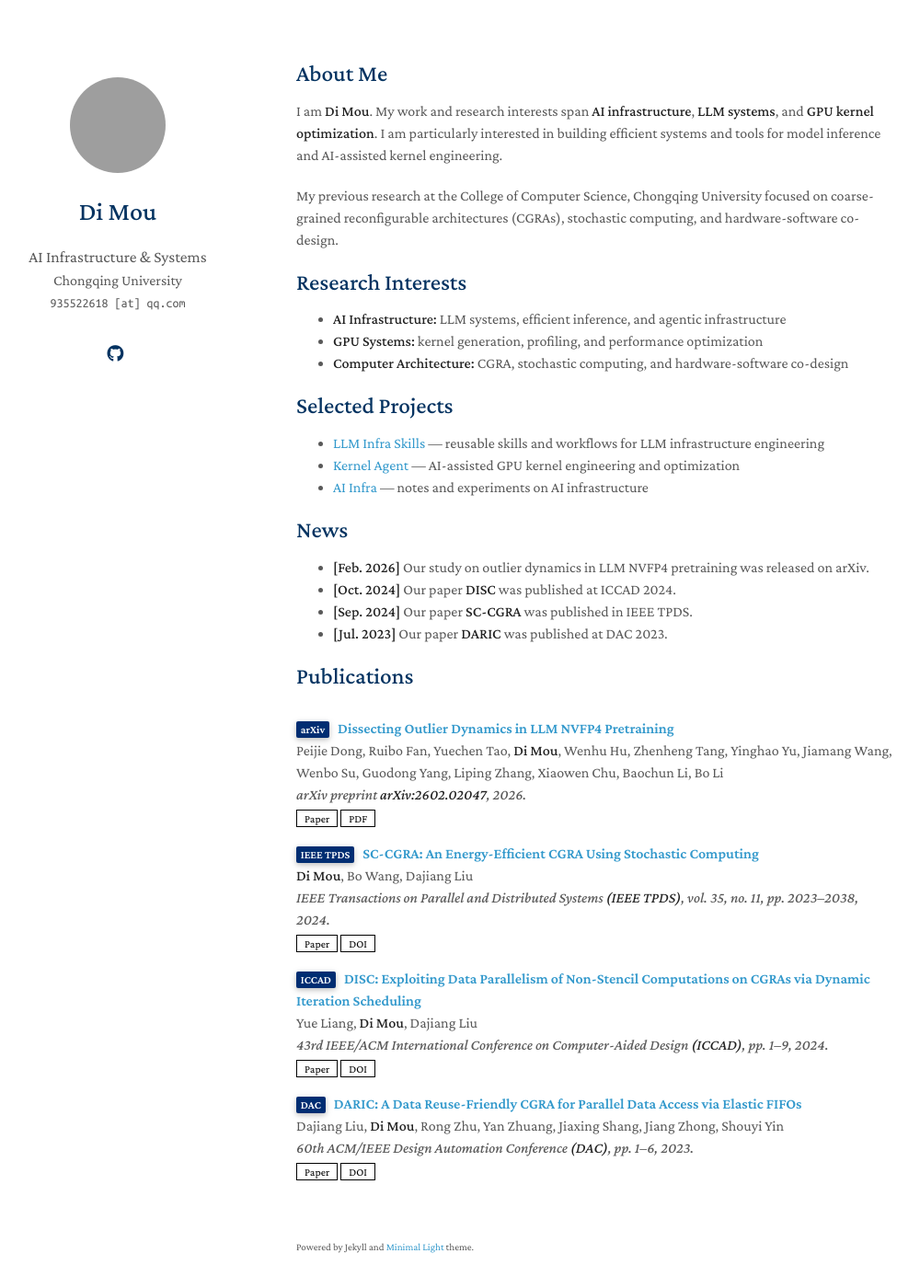
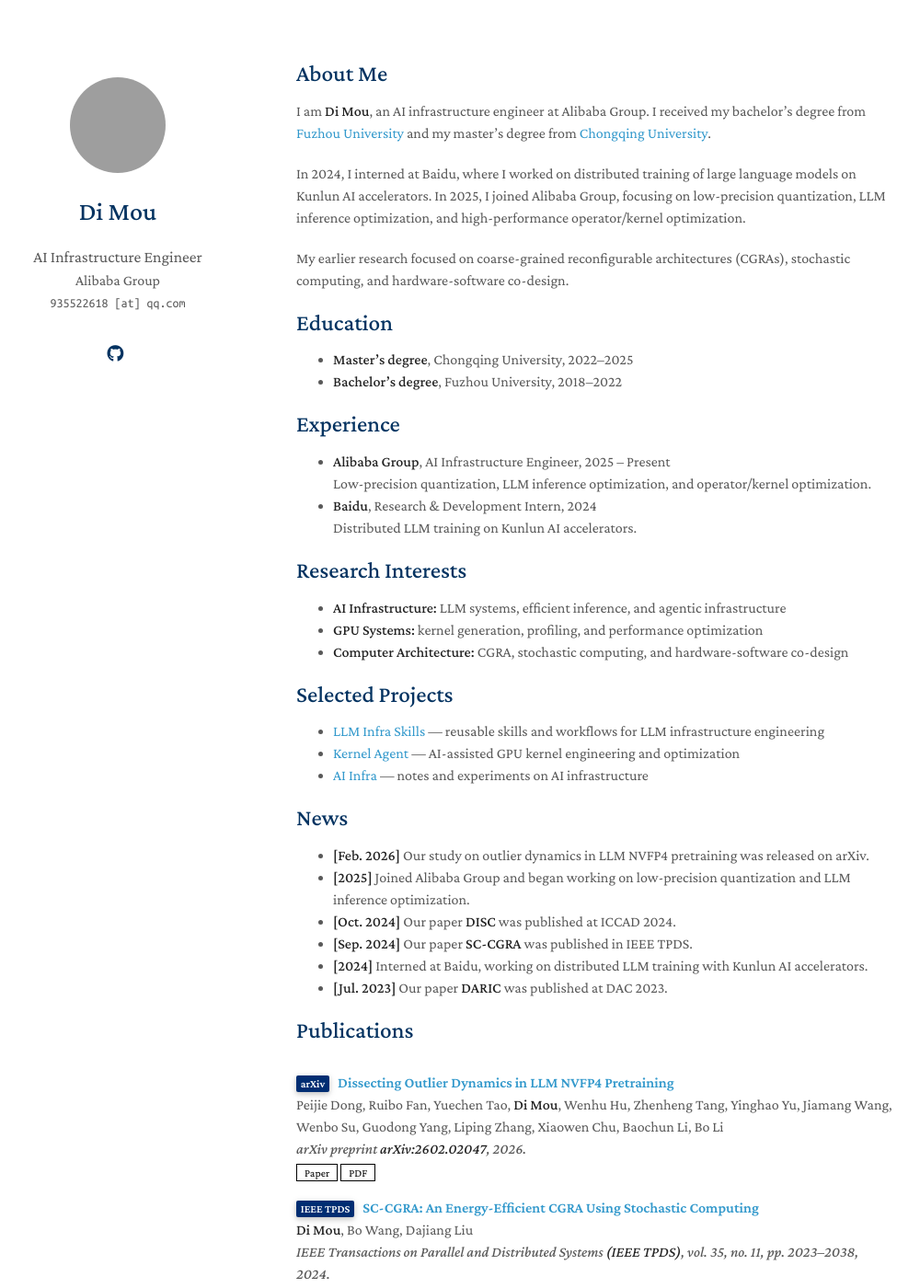
Before and after one commit to muse-coder/muse-coder.github.io, a Jekyll site: the page built from index.md, in a window 1280 px wide and 1400 px high. Shown: the whole window at 92% size, without its empty margins (148-1148 px from the left). Built offline with Jekyll 4.4.1, drawn with Linux system fonts in a browser that asks for light colours; a style sheet for code colours, icons or effects is not loaded; our own code applies the rules of GitHub Pages for plain Markdown files; grey boxes are pictures that could not be loaded.

Commit message:
Add education and industry experience

```diff
--- a/_config.yml
+++ b/_config.yml
@@ -1,13 +1,13 @@
 # Basic information
 title: Di Mou
-position: AI Infrastructure & Systems
-affiliation: Chongqing University
-affiliation_link: https://english.cqu.edu.cn/
+position: AI Infrastructure Engineer
+affiliation: Alibaba Group
+affiliation_link: https://www.alibabagroup.com/
 email: 935522618 [at] qq.com
 
 # Search engine optimization
 keywords: Di Mou, AI infrastructure, LLM systems, GPU kernel optimization, CGRA, stochastic computing
-description: Di Mou's personal homepage. Research interests include AI infrastructure, LLM systems, GPU kernel optimization, CGRA, and hardware-software co-design.
+description: Di Mou is an AI infrastructure engineer at Alibaba Group. His interests include low-precision quantization, LLM inference, distributed training, and GPU kernel optimization.
 canonical: https://muse-coder.github.io/
 
 # Links
--- a/index.md
+++ b/index.md
@@ -4,9 +4,23 @@
 
 ## About Me
 
-I am **Di Mou**. My work and research interests span **AI infrastructure**, **LLM systems**, and **GPU kernel optimization**. I am particularly interested in building efficient systems and tools for model inference and AI-assisted kernel engineering.
+I am **Di Mou**, an AI infrastructure engineer at Alibaba Group. I received my bachelor's degree from [Fuzhou University](https://www.fzu.edu.cn/) and my master's degree from [Chongqing University](https://english.cqu.edu.cn/).
 
-My previous research at the College of Computer Science, Chongqing University focused on coarse-grained reconfigurable architectures (CGRAs), stochastic computing, and hardware-software co-design.
+In 2024, I interned at Baidu, where I worked on distributed training of large language models on Kunlun AI accelerators. In 2025, I joined Alibaba Group, focusing on low-precision quantization, LLM inference optimization, and high-performance operator/kernel optimization.
+
+My earlier research focused on coarse-grained reconfigurable architectures (CGRAs), stochastic computing, and hardware-software co-design.
+
+## Education
+
+- **Master's degree**, Chongqing University, 2022–2025
+- **Bachelor's degree**, Fuzhou University, 2018–2022
+
+## Experience
+
+- **Alibaba Group**, AI Infrastructure Engineer, 2025 – Present
+  Low-precision quantization, LLM inference optimization, and operator/kernel optimization.
+- **Baidu**, Research & Development Intern, 2024
+  Distributed LLM training on Kunlun AI accelerators.
 
 ## Research Interests
 
@@ -23,8 +37,10 @@
 ## News
 
 - **[Feb. 2026]** Our study on outlier dynamics in LLM NVFP4 pretraining was released on arXiv.
+- **[2025]** Joined Alibaba Group and began working on low-precision quantization and LLM inference optimization.
 - **[Oct. 2024]** Our paper **DISC** was published at ICCAD 2024.
 - **[Sep. 2024]** Our paper **SC-CGRA** was published in IEEE TPDS.
+- **[2024]** Interned at Baidu, working on distributed LLM training with Kunlun AI accelerators.
 - **[Jul. 2023]** Our paper **DARIC** was published at DAC 2023.
 
 {% include_relative _includes/publications.md %}
```
